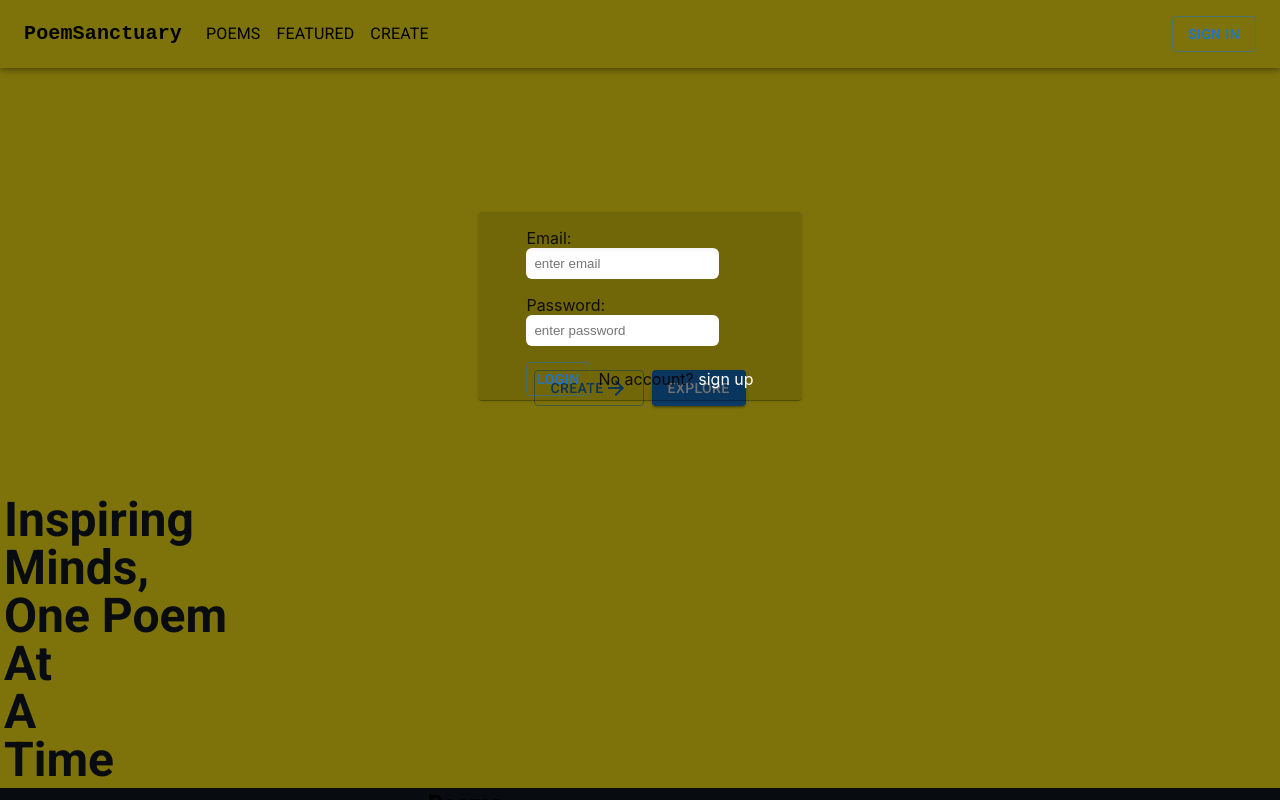
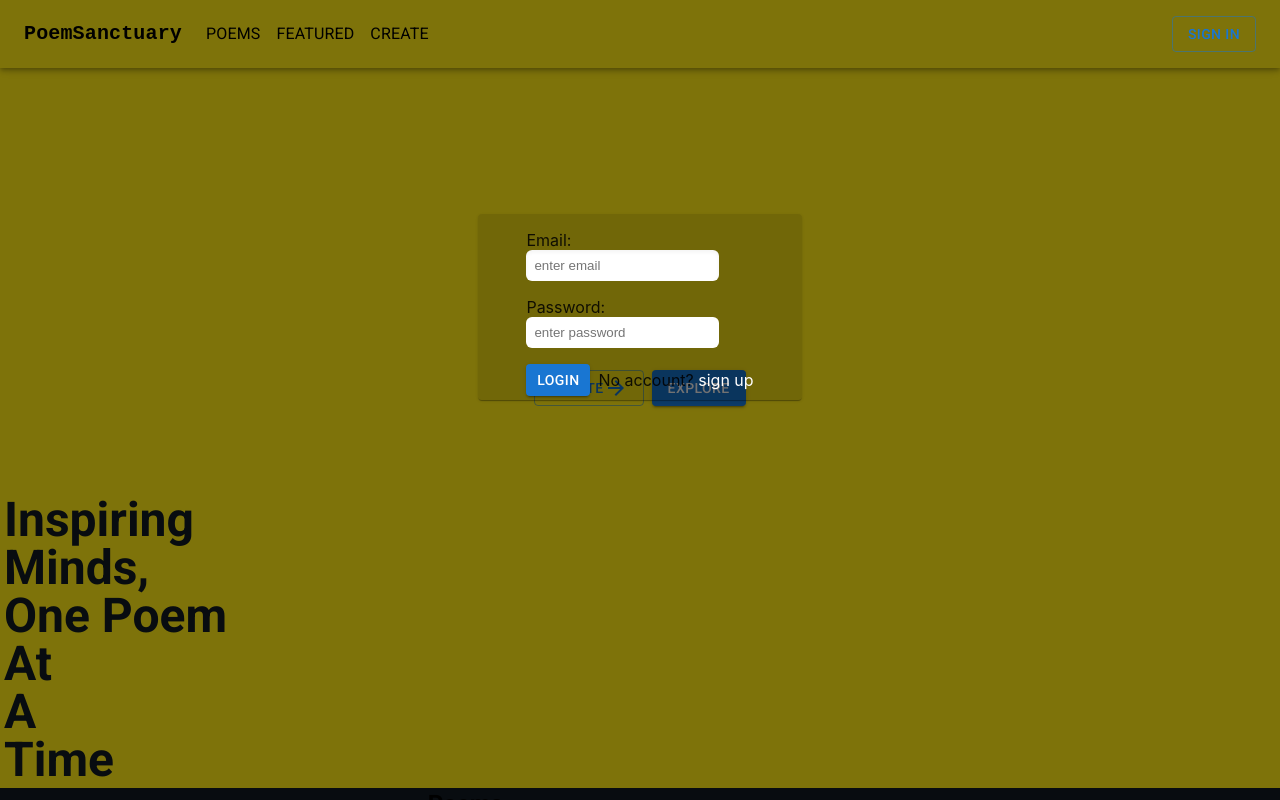
Before and after one commit to mosesowino/PoemSanctuary, a React (Create React App) app in the folder client/: page / in a window 1280 px wide. Both pictures are taken after a click on the button "SIGN IN". Shown: the top 800 px of the page. Built offline with nearby package versions, Linux system fonts and the light colour scheme.

Commit message:
made a change to the appbar

```diff
--- a/client/src/components/UI/AppBarUsage.js
+++ b/client/src/components/UI/AppBarUsage.js
@@ -88,7 +88,7 @@ const AppBarUsage = (props) => {
             variant="h6"
             noWrap
             component="a"
-            href="#app-bar-with-responsive-menu"
+            // href="#app-bar-with-responsive-menu"
             sx={{
               mr: 2,
               display: { xs: 'none', md: 'flex' },
--- a/client/src/components/UTILS/LoginCard.js
+++ b/client/src/components/UTILS/LoginCard.js
@@ -49,7 +49,7 @@ const LoginCard = (props) =>{
             onChange={(e) => setPassword(e.target.value)}
             />
         </div>
-        <Button variant='outlined' type="submit" className='mb-1 mr-2 p-1'>Login</Button>
+        <Button variant='contained' type="submit" className='mb-1 mr-2 p-1'>Login</Button>
         <Typography variant="b" className=" mix-blend-difference">No account? <Typography variant="p" className="text-white">sign up </Typography></Typography>
         </form>
         </Card>
```
